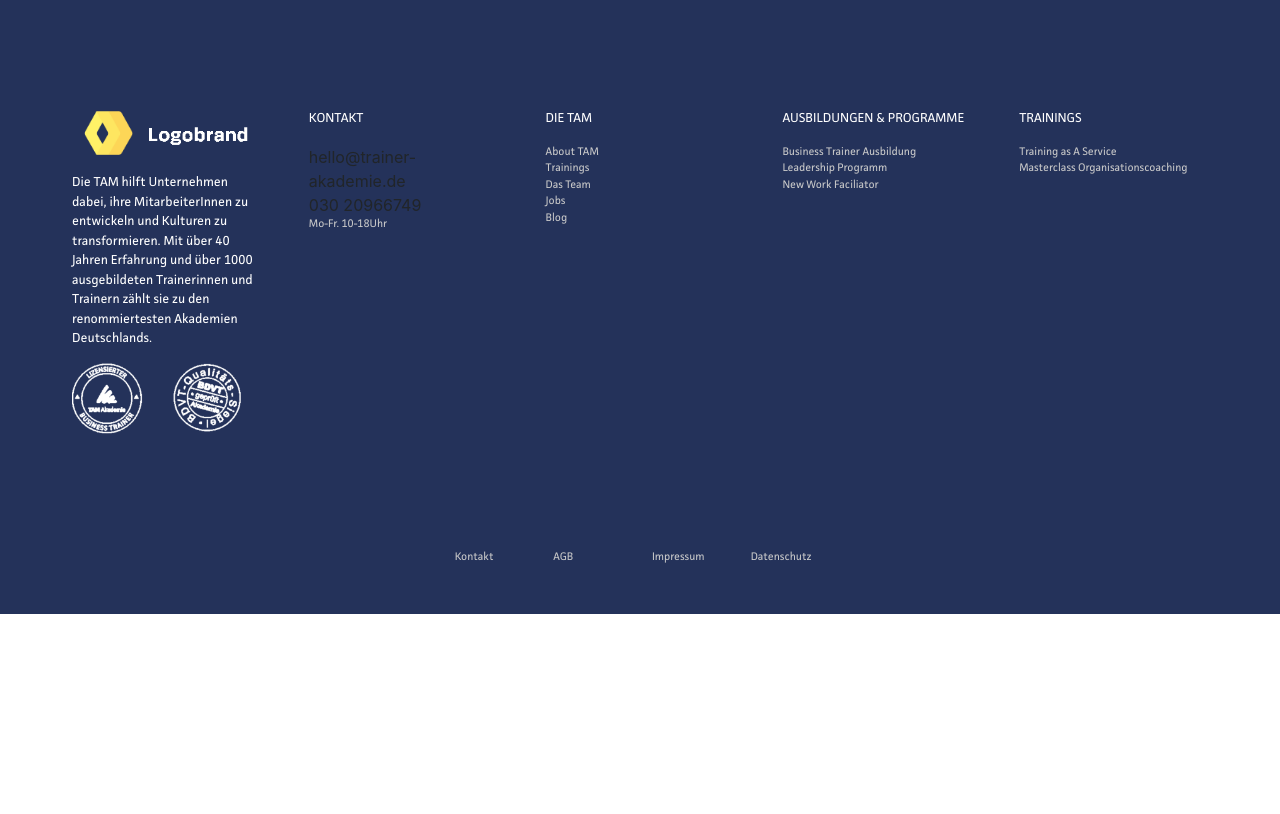
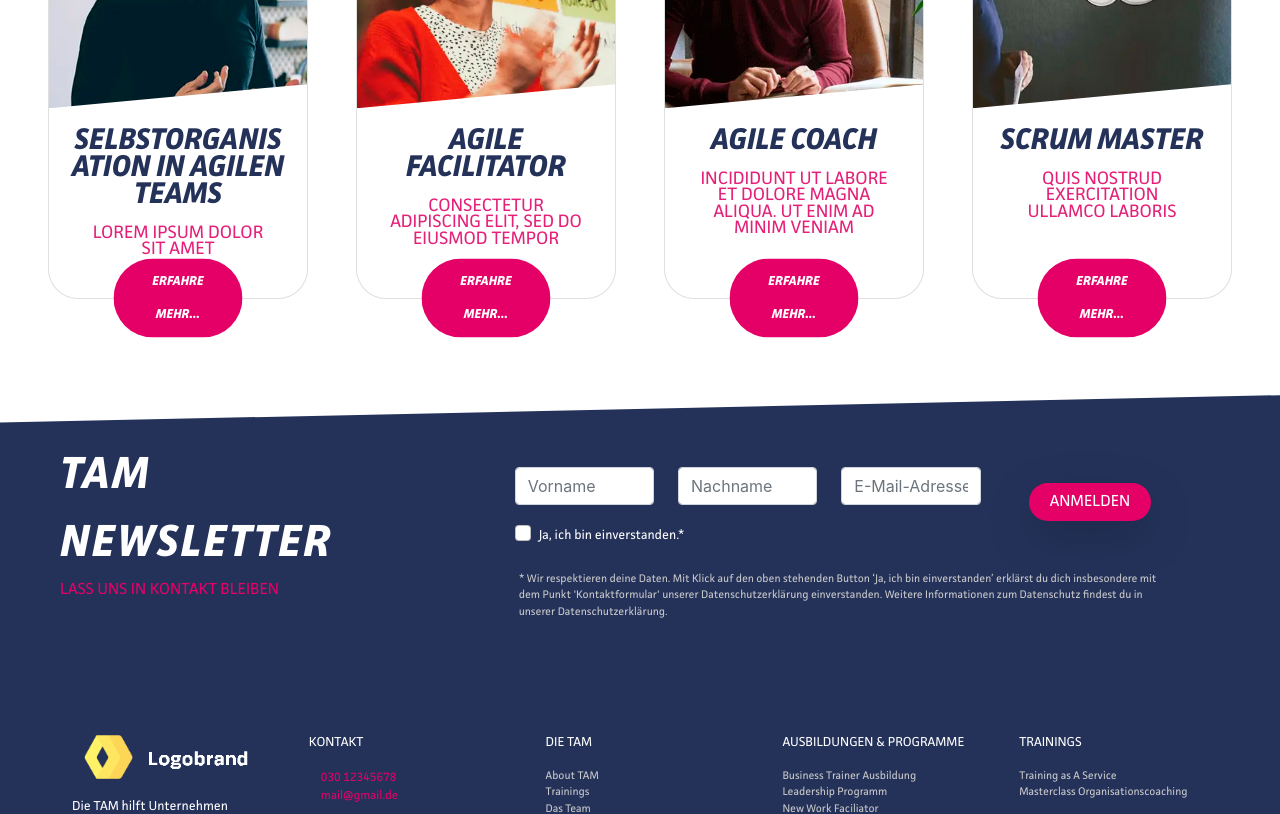
Before and after one commit to renedominguezpalenzuela/open-agile, a Next.js app: page / in a window 1280 px wide. Shown: the part 6220-7034 px from the top of the page. Before the commit the page ends 6834 px from the top, so only its background shows below. Built offline with nearby package versions, Linux system fonts and the light colour scheme; a web font is replaced by a local one.

Commit message:
terminando footer

```diff
--- a/components/Card01Lista.js
+++ b/components/Card01Lista.js
@@ -4,7 +4,7 @@ import Card01 from "./Card01";
 export default function Card01Lista({ lista_cards }) {
   return (
 <>
-  <div className="row row-cols-1 row-cols-md-4 g-5  justify-content-center">
+  <div className="row  row-cols-1 row-cols-md-4 g-5  justify-content-center">
     <Card01 imagen="card01.jpg" titulo="Selbstorganisation in agilen Teams" texto="Lorem ipsum dolor sit amet" />
     <Card01 imagen="card02.jpg" titulo="Agile Facilitator" texto="Consectetur adipiscing elit, sed do eiusmod tempor" />
     <Card01 imagen="card03.jpg " titulo="Agile Coach" texto="Incididunt ut labore et dolore magna aliqua. Ut enim ad minim veniam" />
--- a/components/Card03Text.js
+++ b/components/Card03Text.js
@@ -12,7 +12,7 @@ export default function Card03Text({ id, titulo, subtitulo, texto}) {
 
   <div className="row mt-3">
     <div className="col-1">
-      <div class="vertical-line"></div>
+      <div className="vertical-line"></div>
     </div>
     <div className="col">
       <div className="row">
--- a/components/Footer.js
+++ b/components/Footer.js
@@ -4,9 +4,9 @@ export default function Footer() {
   return (
 <>
 
-  <footer className="  mt-5">
+  <footer className="mt-5 ">
 
-    <div id="rowfoot01" className="row color_background  mt-5 p-5">
+    <div id="rowfoot01" className="row color_background footer_path  mt-5 p-5">
 
       <div id="colfoot01" className="col-4 ">
         <div className="font_facit_title_very_small">TAM NEWSLETTER</div>
@@ -30,7 +30,7 @@ export default function Footer() {
 
                     <input type="text" class="form-control" placeholder="Nachname"></input>
                   </div>
-                  <div class="col">
+                  <div class="col ">
 
                     <input type="text" class="form-control" placeholder="E-Mail-Adresse"></input>
                   </div>
@@ -93,9 +93,12 @@ export default function Footer() {
       </div>
       <div class="col">
         <div className="font_facit_text_very_small mt-3">KONTAKT</div>
-        <div className="mt-3">hello@trainer-akademie.de</div>
-        <div>030 20966749</div>
-        <div class="font_facit_text_very_very_small_gris">Mo-Fr. 10-18Uhr</div>
+
+
+       <div className="row "> <a className="color_contactos mt-3" href="tel:03012345678">030 12345678</a></div>
+       <div className="row "> <a  className="color_contactos" href="mailto:mail@gmail.de">mail@gmail.de</a></div>
+
+        {/* <div class="font_facit_text_very_very_small_gris">Mo-Fr. 10-18Uhr</div> */}
       </div>
 
 
--- a/pages/index.js
+++ b/pages/index.js
@@ -10,6 +10,8 @@ import Content02 from "../components/Content02";
 import Content03 from "../components/Content03";
 import Content04 from "../components/Content04";
 import Content05 from "../components/Content05";
+
+import Card01Lista from "../components/Card01Lista";
 
 //----------------------------------------------------------------------------------------------------------
 //            Pagina inicial principal
@@ -35,20 +37,22 @@ export default function Home() {
         {/*Cards  */}
         <Content02 />
 
-
         {/*imagen  */}
-        <Content03 imagen="Testimonials_kunden-1.png"/>
+        <Content03 imagen="Testimonials_kunden-1.png" />
 
         {/*Contenido  */}
-        <Content04/>
+
+        <Content04 />
 
         {/*Carrousel  */}
         <Content05 />
 
+        <div className="row mt-5 pb-5">
+          <Card01Lista />
+        </div>
 
         {/*Footer  */}
         <Footer />
-
       </div>
       {/*Menu Lateral oculto  */}
       <MenuFlotante />
--- a/styles/globals.css
+++ b/styles/globals.css
@@ -654,3 +654,23 @@ div.vertical-line{
   selector-locked: false;
 
 }
+
+.color_contactos {
+  color:#E50067;
+  font-family: Facit-Regular;
+   text-align: left;
+  font-size: 12px;
+
+/*
+  font-weight: 200;
+
+
+  -webkit-font-smoothing: antialiased;
+  -moz-osx-font-smoothing: grayscale;  */
+
+
+}
+
+.footer_path {
+  clip-path: polygon(0 10%, 100% 0%, 100% 100%, 0% 100%);
+}
```
